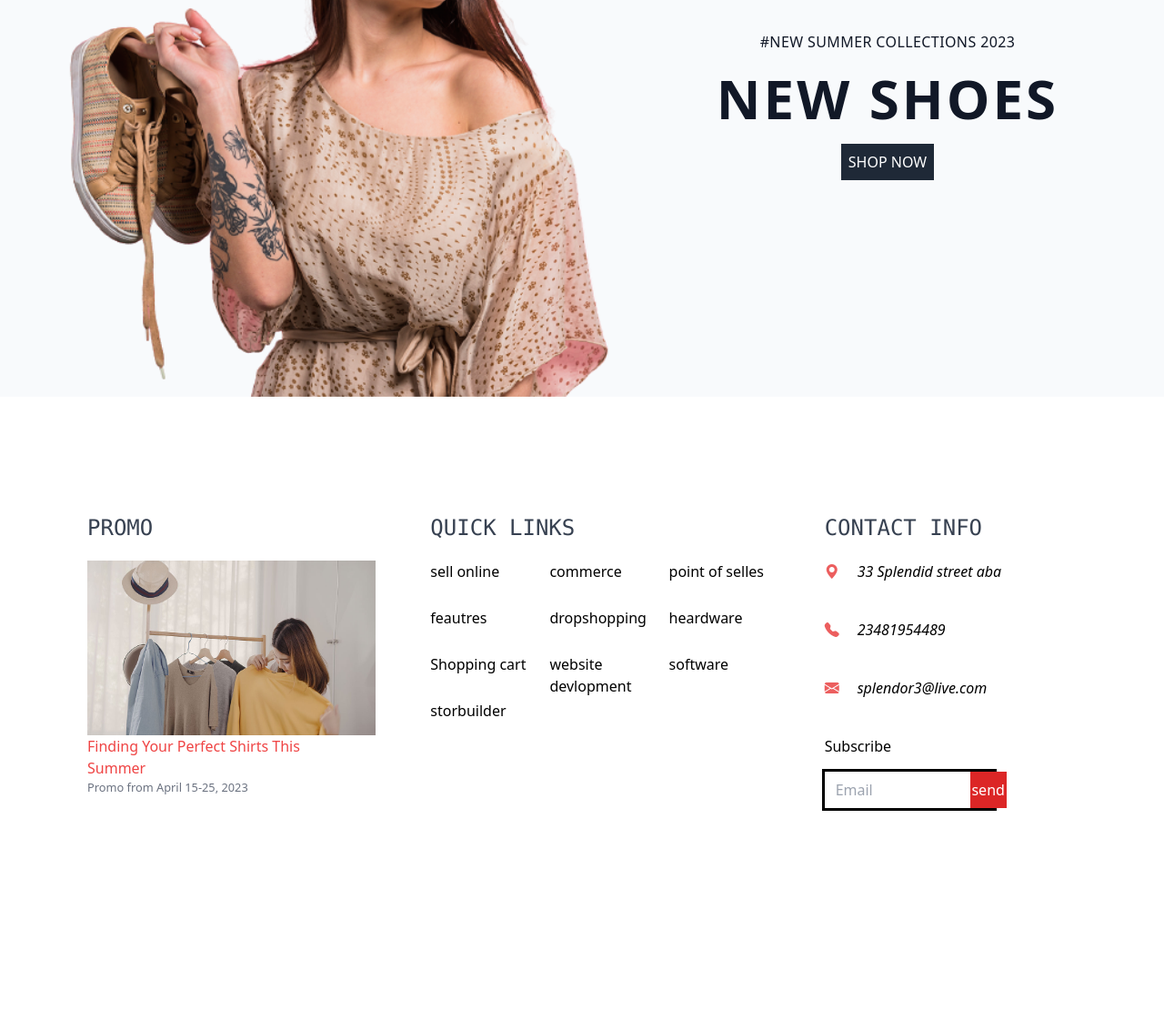
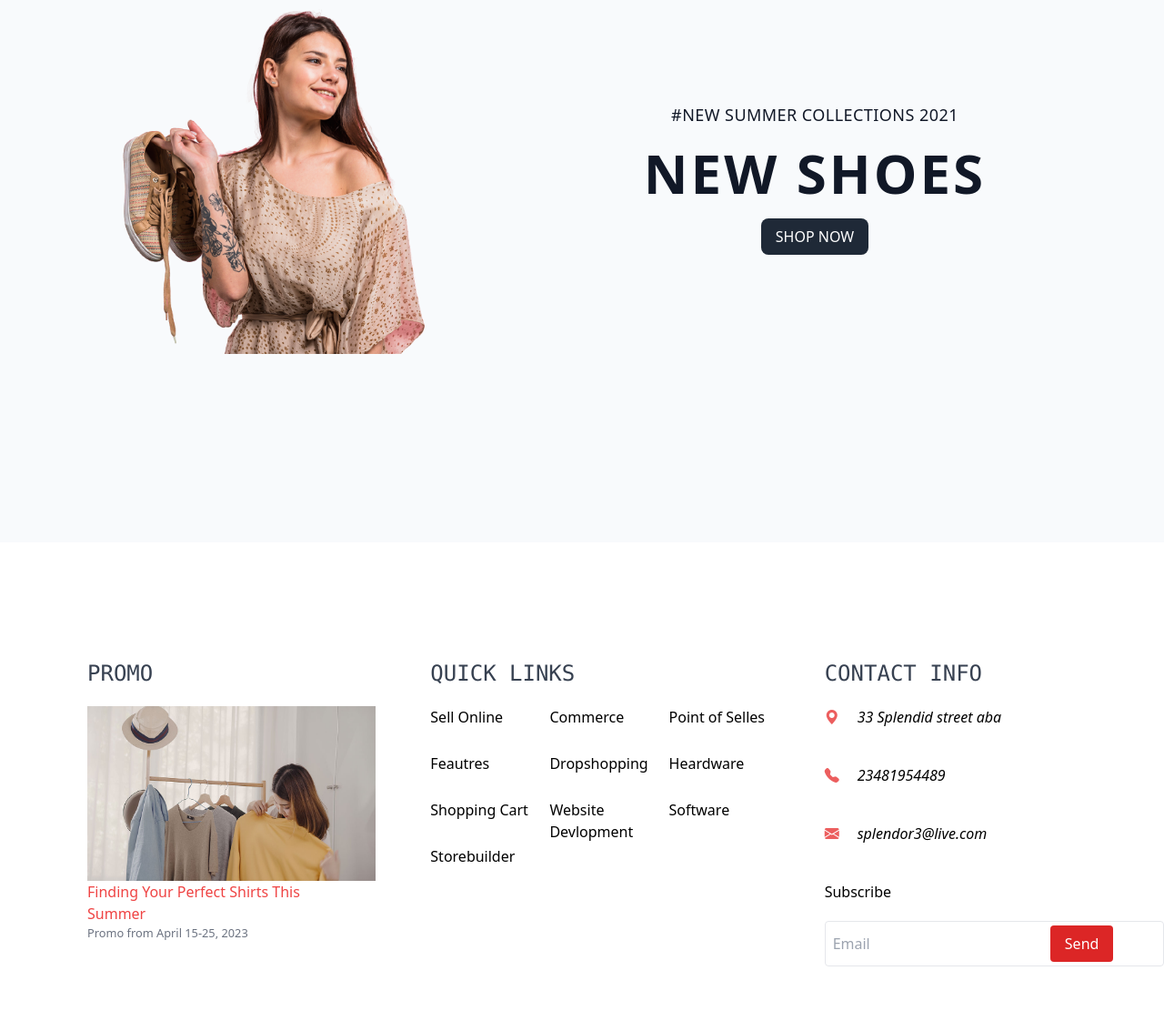
Before and after one commit to Splendorchris3/fashion, a plain HTML site: page index.html in a window 1280 px wide. Shown: the part 3948-5059 px from the top of the page at 91% size. Drawn offline with nearby package versions, Linux system fonts and the light colour scheme.

Commit message:
second commit

```diff
--- a/index.html
+++ b/index.html
@@ -199,86 +199,105 @@
       </section>
     </section>
 
-    <section id="Most Rated" class="w-screen py-10 px-20 md:px-32 min-h-screen">
-      <div class="border-b-4 border-red-600">
-        <h1 class="ml-5 font-bold text-2xl text-center text-gray-900">
-          MOST RATED
-        </h1>
-      </div>
-
+    <section
+      id="most-rated"
+      class="flex justify-center w-screen py-10 px-20 md:px-32 min-h-screen"
+    >
+      <div class="place-self-auto flex flex-col items-center">
+        <h1 class="font-bold text-3xl text-gray-900 mb-3">MOST RATED</h1>
+        <hr class="border-2 border-red-600 w-16" />
         <section class="grid md:grid-cols-3 2xl:grid-cols-[100] gap-5 mt-10">
-        <!-- ...................First Figure................. -->
-
+          <!-- .................First Figure................... -->
           <figure>
             <div class="bg-slate-50 flex justify-center items-center h-96">
-            <img src="smooth cloth.png" alt="woman" class="h-60" />
+              <img src="smooth cloth.png" alt="blue shoe" class="h-60" />
             </div>
             <figcaption class="">
-            <p class="text-gray-500">Brown Shoe</p>
-            <b>$20.00</b>
+              <p class="text-gray-500">Smooth Cloth</p>
+              <p><del class="text-gray-500">$46.00</del> <b>$20.00</b></p>
+              <div class="mt-4">
                 <i class="bi bi-star-fill" style="color: rgb(255, 197, 8)"></i>
                 <i class="bi bi-star-fill" style="color: rgb(255, 197, 8)"></i>
                 <i class="bi bi-star-fill" style="color: rgb(255, 197, 8)"></i>
                 <i class="bi bi-star-fill" style="color: rgb(255, 197, 8)"></i>
                 <i class="bi bi-star-fill" style="color: rgb(255, 197, 8)"></i>
+              </div>
             </figcaption>
           </figure>
 
-        <!-- ...................Second Figure................. -->
+          <!-- .................Second Figure................... -->
 
           <figure>
             <div class="bg-slate-50 flex justify-center items-center h-96">
-            <img src="blue shoe.png" alt="blue shoe" class="h-60" />
+              <img src="blue shoe.png" alt="blue shoe" class="h-72" />
             </div>
             <figcaption class="">
-            <p class="text-gray-500">Blue Shoe</p>
+              <p class="text-gray-500">Blue Shoe High Heels</p>
               <p><del class="text-gray-500">$46.00</del> <b>$20.00</b></p>
+              <div class="mt-4">
                 <i class="bi bi-star-fill" style="color: rgb(255, 197, 8)"></i>
                 <i class="bi bi-star-fill" style="color: rgb(255, 197, 8)"></i>
                 <i class="bi bi-star-fill" style="color: rgb(255, 197, 8)"></i>
                 <i class="bi bi-star-fill" style="color: rgb(255, 197, 8)"></i>
                 <i class="bi bi-star-fill" style="color: rgb(255, 197, 8)"></i>
+              </div>
             </figcaption>
           </figure>
 
-        <!-- .....................Third Figure.................. -->
+          <!-- ......................Third Figure................. -->
 
           <figure>
             <div class="bg-slate-50 flex justify-center items-center h-96">
-            <img src="jacket.png" alt="blue shoe" class="h-60" />
+              <img src="jacket.png" alt="blue shoe" class="h-96" />
             </div>
             <figcaption class="">
               <p class="text-gray-500">Denim Jacket</p>
               <p><del class="text-gray-500">$46.00</del> <b>$20.00</b></p>
+              <div class="mt-4">
                 <i class="bi bi-star-fill" style="color: rgb(255, 197, 8)"></i>
                 <i class="bi bi-star-fill" style="color: rgb(255, 197, 8)"></i>
                 <i class="bi bi-star-fill" style="color: rgb(255, 197, 8)"></i>
                 <i class="bi bi-star-fill" style="color: rgb(255, 197, 8)"></i>
                 <i class="bi bi-star-fill" style="color: rgb(255, 197, 8)"></i>
+              </div>
             </figcaption>
           </figure>
         </section>
+      </div>
     </section>
-
     <section
-      class="h-4/5 flex md:bg-slate-50 w-screen bg-gradient-to-r from-stone-800 to-stone-700 md:bg-none overflow-x-hidden"
+      id="new-shoes"
+      class="flex justify-center h-screen md:bg-slate-50 w-screen bg-gradient-to-r from-stone-800 to-stone-700 md:bg-none overflow-x-hidden"
     >
-      <img src="shoes.png" alt="shoes" class="h-auto ml-16 md:w-1/2 w-1/2" />
+      <!-- ..................New Shoes............................. -->
+      <div
+        class="md:w-4/5 md:h-[fit-content] flex md:justify-between justify-center items-center"
+      >
+        <img
+          src="shoes.png"
+          alt="landing"
+          class="md:h-3/5 md:w-4/12 h-full w-fit"
+        />
         <section
-        class="flex flex-col h-auto w-1/2 md:w-1/2 justify-center items-center absolute md:relative"
+          class="flex flex-col h-screen w-screen md:w-1/2 justify-center items-end text-center absolute md:relative"
         >
-        <p class="text-white md:text-gray-900 tracking-wide">
-          #NEW SUMMER COLLECTIONS 2023
+          <div class="content m-auto">
+            <p class="text-white md:text-gray-900 text-lg tracking-wide">
+              #NEW SUMMER COLLECTIONS 2021
             </p>
             <h1
-          class="text-white text-center md:text-gray-900 text-6xl font-bold tracking-wider my-5"
+              class="text-white text-center md:text-gray-900 md:text-6xl text-5xl font-bold tracking-wider my-5"
             >
               NEW SHOES
             </h1>
-        <button class="bg-gray-800 p-2 text-white hover:bg-gray-950">
+            <button
+              class="rounded-lg px-4 bg-gray-800 p-2 text-white hover:bg-gray-950"
+            >
               SHOP NOW
             </button>
+          </div>
         </section>
+      </div>
     </section>
 
     <section
@@ -303,16 +322,16 @@
         <section id="Qick links" class="h-1/2 ml-10">
           <h1 class="font-mono text-2xl text-gray-700 mb-5">QUICK LINKS</h1>
           <div class="grid md:grid-cols-3 md:grid-rows-4 gap-5 mt-5 h-1/2">
-            <p>sell online</p>
-            <p>commerce</p>
-            <p>point of selles</p>
-            <p>feautres</p>
-            <p>dropshopping</p>
-            <p>heardware</p>
-            <p>Shopping cart</p>
-            <p>website devlopment</p>
-            <p>software</p>
-            <p>storbuilder</p>
+            <p>Sell Online</p>
+            <p>Commerce</p>
+            <p>Point of Selles</p>
+            <p>Feautres</p>
+            <p>Dropshopping</p>
+            <p>Heardware</p>
+            <p>Shopping Cart</p>
+            <p>Website Devlopment</p>
+            <p>Software</p>
+            <p>Storebuilder</p>
           </div>
         </section>
 
@@ -339,17 +358,16 @@
           <figure class="mt-10">
             <label for="text">Subscribe</label>
           </figure>
-          <div class="form flex justify-between border-red-400 w-82 h-10 mt-4">
+          <div class="border rounded p-1 mt-5 hover:border-red-600">
             <input
-              type="text"
+              class="border-none outline-none mx-1"
+              type="email"
+              name="email"
+              id="email"
               placeholder="Email"
-              class="outline w-1/2 indent-3 border-red-600 focus:border-red-400 focus:outline-red-600 focus-visible:ring focus-within:shadow-lg"
             />
-            <button
-              type="submit"
-              class="bg-red-600 text-white md:absolute h-10 ml-40 w-10"
-            >
-              send
+            <button class="rounded bg-red-600 px-4 py-2 text-white">
+              Send
             </button>
           </div>
         </section>
--- a/tailwind.config.js
+++ b/tailwind.config.js
@@ -1,6 +1,6 @@
 /** @type {import('tailwindcss').Config} */
 module.exports = {
-  content: ["./build/*.html"],
+  content: ["*.html"],
 
   theme: {
     extend: {},
```
Also changed, not shown: output.css. Lines whose indentation alone changed are shown as unchanged.
